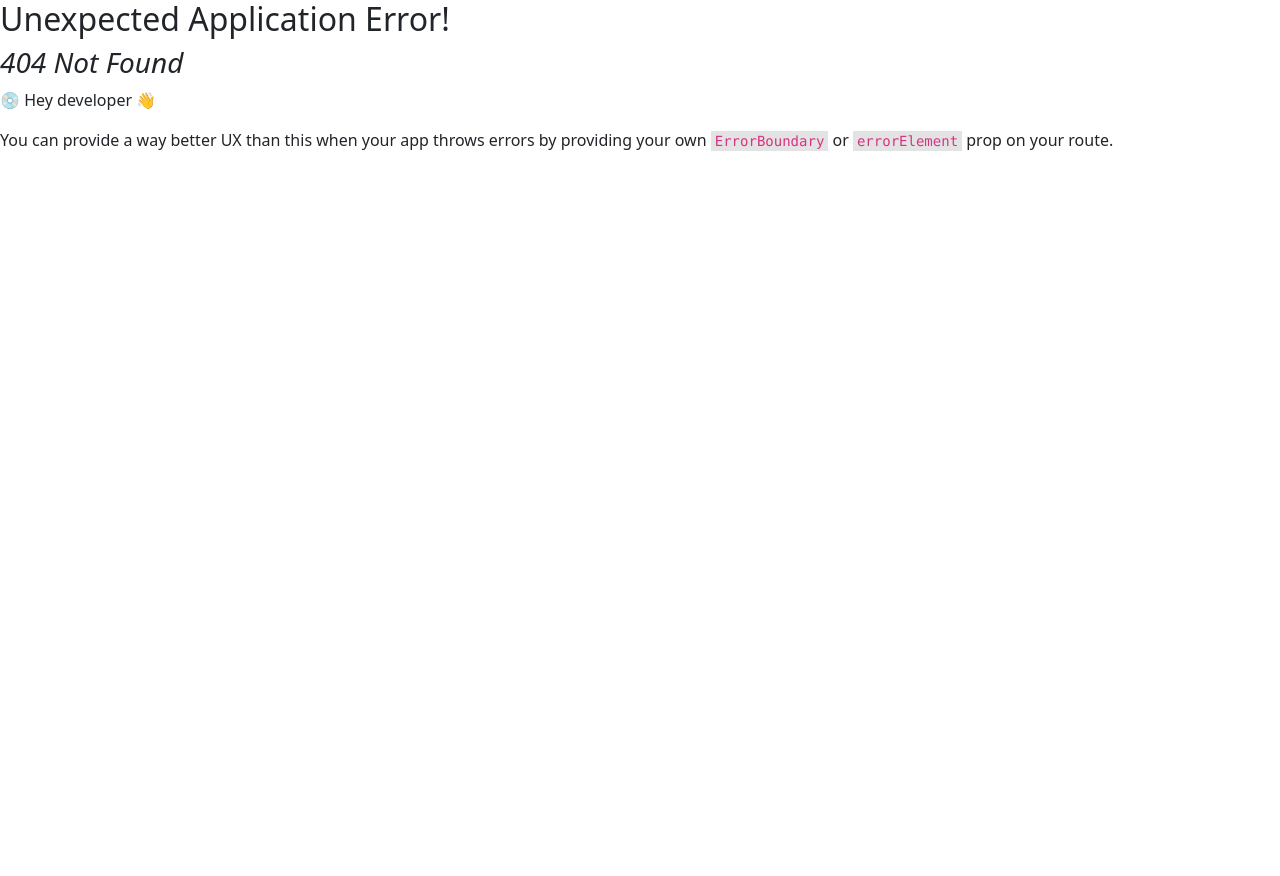
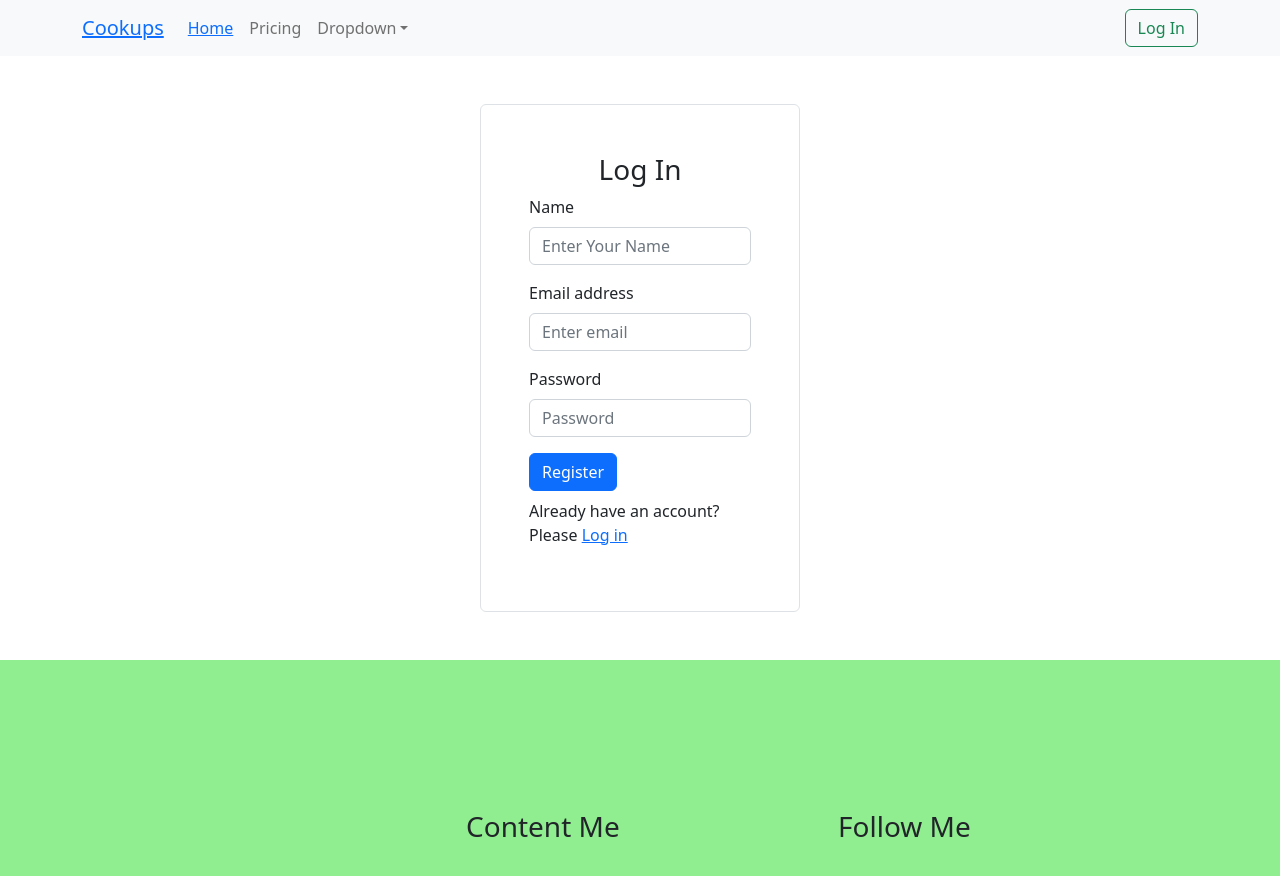
Before and after one commit to Kauserul/meridian-fitness-client-site, a React (Create React App) app: page /register in a window 1280 px wide. Before the commit this address had no page. Shown: the top 876 px of the page. Before the commit the page ends 800 px from the top, so only its background shows below. Built offline with nearby package versions, Linux system fonts and the light colour scheme; no server answers.

Commit message:
login and resgiter done

```diff
--- /dev/null
+++ b/src/AuthProvider/AuthProvider.js
@@ -0,0 +1,41 @@
+import React, { createContext, useEffect, useState } from 'react';
+import {createUserWithEmailAndPassword, getAuth, onAuthStateChanged, signInWithEmailAndPassword, signOut} from 'firebase/auth'
+import app from '../firebase/firebase.config';
+
+export const AuthContext = createContext()
+
+const auth = getAuth(app)
+
+const AuthProvider = ({children}) => {
+    const [user, setUser] = useState(null)
+
+    const userRegister = (email, password) =>{
+        return createUserWithEmailAndPassword(auth, email, password)
+    }
+
+    const userLogIn = (email, password) =>{
+        return signInWithEmailAndPassword(auth, email, password)
+    }
+
+    const userLogOut = () =>{
+        return signOut(auth)
+    }
+
+    useEffect( () =>{
+        const unSubscribe = onAuthStateChanged(auth, currentUser =>{
+            setUser(currentUser)
+        })
+        return ()=>{
+            unSubscribe()
+        }
+    }, [])
+
+    const authInfo = {user, userRegister, userLogIn, userLogOut}
+    return (
+        <AuthContext.Provider value={authInfo}>
+            {children}
+        </AuthContext.Provider>
+    );
+};
+
+export default AuthProvider;
--- a/src/Pages/Home/Services/Services.js
+++ b/src/Pages/Home/Services/Services.js
@@ -10,7 +10,7 @@ const Services = () => {
         fetch('http://localhost:5000/services')
             .then(res => res.json())
             .then(data => {
-                console.log(data)
+                // console.log(data)
                 setServices(data)
             })
     }, [])
--- /dev/null
+++ b/src/Pages/LogIn/LogIn.js
@@ -0,0 +1,50 @@
+import React, { useContext, useState } from 'react';
+import Button from 'react-bootstrap/Button';
+import Form from 'react-bootstrap/Form';
+import { Link } from 'react-router-dom';
+import { AuthContext } from '../../AuthProvider/AuthProvider';
+
+const LogIn = () => {
+    const {userLogIn} = useContext(AuthContext)
+
+    const handleLogIn = e =>{
+        e.preventDefault()
+
+        const form = e.target;
+        const email = form.email.value;
+        const password = form.password.value;
+        // console.log(email, password)
+        userLogIn(email, password)
+        .then(result =>{
+            const user = result.user;
+            console.log(user)
+            form.reset()
+        })
+        .catch(err => console.error(err))
+    }
+    return (
+        <div className='w-25 m-auto mt-5 mb-5 border p-5 rounded'>
+            <Form onSubmit={handleLogIn}>
+                <h3 className='text-center'>Log In</h3>
+                <Form.Group className="mb-3" controlId="formBasicEmail">
+                    <Form.Label>Email address</Form.Label>
+                    <Form.Control name='email' type="email" placeholder="Enter email" />
+
+                </Form.Group>
+
+                <Form.Group className="mb-3" controlId="formBasicPassword">
+                    <Form.Label>Password</Form.Label>
+                    <Form.Control name='password' type="password" placeholder="Password" />
+                </Form.Group>
+
+                <Button variant="primary" type="submit">
+                    LogIn
+                </Button>
+
+                <p className='mt-2'>Don't have any account? Please <Link to='/register'>Register</Link> </p>
+            </Form>
+        </div>
+    );
+};
+
+export default LogIn;
--- /dev/null
+++ b/src/Pages/Register/Register.js
@@ -0,0 +1,57 @@
+import React, { useContext } from 'react';
+import Button from 'react-bootstrap/Button';
+import Form from 'react-bootstrap/Form';
+import { Link } from 'react-router-dom';
+import { AuthContext } from '../../AuthProvider/AuthProvider';
+
+const Register = () => {
+    const {userRegister} = useContext(AuthContext)
+
+    const handleRegister = e => {
+        e.preventDefault()
+
+        const form = e.target;
+        const name = form.name.value;
+        const email = form.email.value;
+        const password = form.password.value;
+        // console.log(name, email, password)
+        userRegister(email, password)
+        .then(result => {
+            const user = result.user
+            console.log(user)
+            form.reset()
+        })
+        .catch(err => console.error(err))
+    }
+    return (
+        <div className='w-25 m-auto mt-5 mb-5 border p-5 rounded'>
+            <Form onSubmit={handleRegister}>
+                <h3 className='text-center'>Log In</h3>
+                <Form.Group className="mb-3" controlId="formBasicEmail">
+                    <Form.Label>Name</Form.Label>
+                    <Form.Control name='name' type="text" placeholder="Enter Your Name" />
+
+                </Form.Group>
+
+                <Form.Group className="mb-3" controlId="formBasicEmail">
+                    <Form.Label>Email address</Form.Label>
+                    <Form.Control name='email' type="email" placeholder="Enter email" />
+
+                </Form.Group>
+
+                <Form.Group className="mb-3" controlId="formBasicPassword">
+                    <Form.Label>Password</Form.Label>
+                    <Form.Control name='password' type="password" placeholder="Password" />
+                </Form.Group>
+
+                <Button variant="primary" type="submit">
+                    Register
+                </Button>
+
+                <p className='mt-2'>Already have an account? Please <Link to='/login'>Log in</Link> </p>
+            </Form>
+        </div>
+    );
+};
+
+export default Register;
--- a/src/Pages/Shared/Headers/Header.js
+++ b/src/Pages/Shared/Headers/Header.js
@@ -1,11 +1,13 @@
-import React from 'react';
+import React, { useContext } from 'react';
 import Container from 'react-bootstrap/Container';
 import Nav from 'react-bootstrap/Nav';
 import Navbar from 'react-bootstrap/Navbar';
 import NavDropdown from 'react-bootstrap/NavDropdown';
 import { Link } from 'react-router-dom';
+import { AuthContext } from '../../../AuthProvider/AuthProvider';
 
 const Header = () => {
+  const { user,userLogOut } = useContext(AuthContext)
   return (
     <Navbar collapseOnSelect expand="lg" bg="light" variant="light">
       <Container>
@@ -28,7 +30,12 @@ const Header = () => {
             </NavDropdown>
           </Nav>
           <Nav>
-            <Link to='/login'><button className='btn btn-outline-success'>Log In</button></Link>
+            {
+              user?.email ?
+                <Link><button onClick={userLogOut} className='btn btn-outline-success'>Log Out</button></Link>
+                :
+                <Link to='/login'><button className='btn btn-outline-success'>Log In</button></Link>
+            }
           </Nav>
         </Navbar.Collapse>
       </Container>
--- /dev/null
+++ b/src/firebase/firebase.config.js
@@ -0,0 +1,19 @@
+// Import the functions you need from the SDKs you need
+import { initializeApp } from "firebase/app";
+// TODO: Add SDKs for Firebase products that you want to use
+// https://firebase.google.com/docs/web/setup#available-libraries
+
+// Your web app's Firebase configuration
+const firebaseConfig = {
+  apiKey: "AIzaSyBlKrG0g57xyznH-IY6XzIFoVPWWSTKGAk",
+  authDomain: "cookups-9212e.firebaseapp.com",
+  projectId: "cookups-9212e",
+  storageBucket: "cookups-9212e.appspot.com",
+  messagingSenderId: "867943944225",
+  appId: "1:867943944225:web:3b34be5259f6d871c31360"
+};
+
+// Initialize Firebase
+const app = initializeApp(firebaseConfig);
+
+export default app;
--- a/src/index.js
+++ b/src/index.js
@@ -4,11 +4,18 @@ import './index.css';
 import App from './App';
 import reportWebVitals from './reportWebVitals';
 import 'bootstrap/dist/css/bootstrap.min.css';
+import AuthProvider from './AuthProvider/AuthProvider';
+
+
 
 const root = ReactDOM.createRoot(document.getElementById('root'));
 root.render(
   <React.StrictMode>
-    <App />
+
+    <AuthProvider>
+      <App />
+    </AuthProvider>
+
   </React.StrictMode>
 );
 
```
Also changed, not shown: src/Pages/Routes/Routes/Routes.js (+10 -0 lines).
